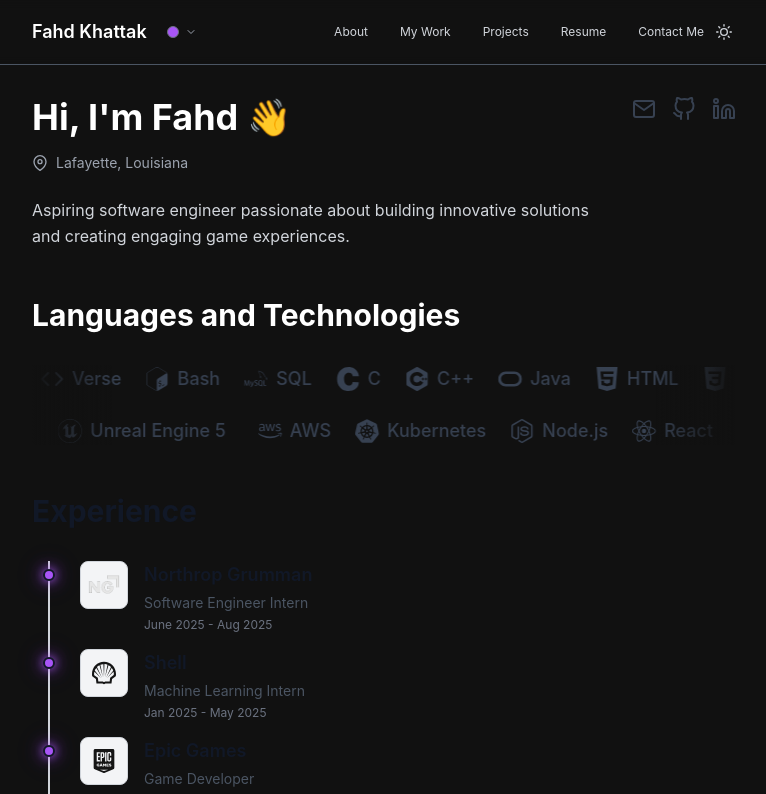
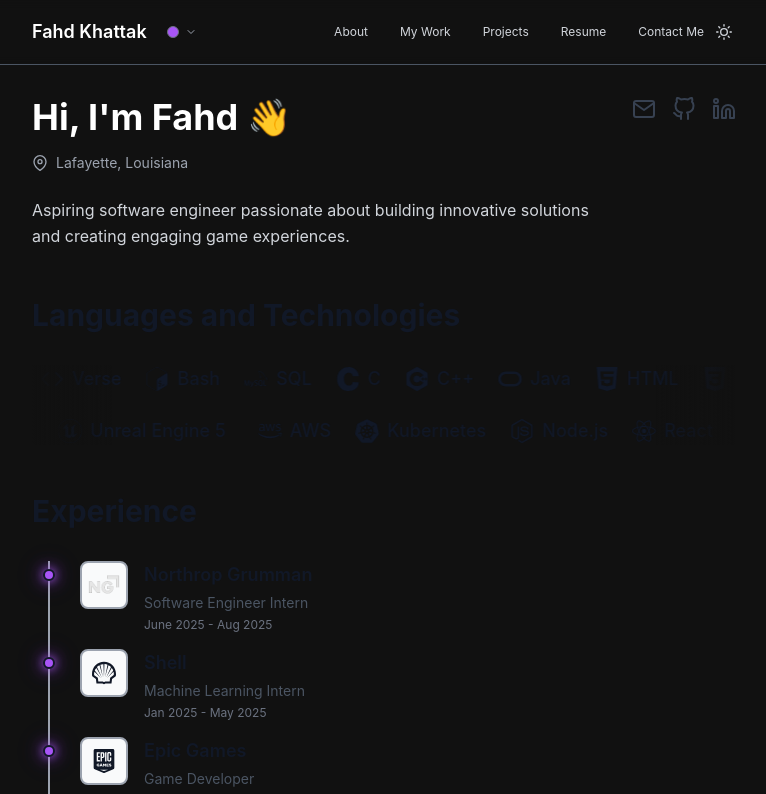
Before and after one commit to Fkhattak819/personal-website, a Next.js app: page / in a window 1280 px wide. Shown: the top 794 px of the page, without its empty margins (256-1022 px from the left). Built offline with nearby package versions, Linux system fonts and the light colour scheme; a web font is replaced by a local one.

Commit message:
Fix light mode contrast issues: TechStack icons and Experience timeline/logos

```diff
--- a/app/globals.css
+++ b/app/globals.css
@@ -91,6 +91,10 @@
   will-change: filter;
 }
 
+html.light .grayscale-logo {
+  filter: brightness(0) contrast(1);
+}
+
 .project-card {
   box-shadow: 0 0 0 transparent;
   transition: box-shadow 0.3s ease, transform 0.3s ease;
--- a/components/Experience.tsx
+++ b/components/Experience.tsx
@@ -74,7 +74,7 @@
       <h2 className="text-2xl md:text-3xl font-bold mb-8 text-gray-900 dark:text-white">Experience</h2>
       <div className="relative">
         {/* Timeline line */}
-        <div className="absolute left-4 top-0 bottom-0 w-0.5 bg-gray-300 dark:bg-white/30"></div>
+        <div className="absolute left-4 top-0 bottom-0 w-0.5 bg-gray-400 dark:bg-white/30"></div>
 
         <div className="space-y-4">
           {experiences.map((exp, index) => {
@@ -92,7 +92,7 @@
 
                 <div className="flex items-start gap-4">
                   {/* Company Logo */}
-                  <div className="flex-shrink-0 w-12 h-12 rounded-lg bg-gray-100 dark:bg-white/5 border border-gray-300 dark:border-neutral-700 flex items-center justify-center overflow-hidden">
+                  <div className="flex-shrink-0 w-12 h-12 rounded-lg bg-gray-50 dark:bg-white/5 border-2 border-gray-400 dark:border-neutral-700 flex items-center justify-center overflow-hidden">
                     {exp.logoImage ? (
                       <Image
                         src={exp.logoImage}
@@ -103,7 +103,7 @@
                       />
                     ) : LogoIcon ? (
                       <LogoIcon
-                        className="w-6 h-6 text-gray-900 dark:text-white grayscale-logo"
+                        className="w-6 h-6 text-gray-900 dark:text-white"
                       />
                     ) : null}
                   </div>
--- a/components/TechStack.tsx
+++ b/components/TechStack.tsx
@@ -67,7 +67,7 @@
 export default function TechStack() {
   return (
     <section id="languages-and-technologies" className="mb-12 overflow-hidden">
-      <h2 className="text-2xl md:text-3xl font-bold mb-8">Languages and Technologies</h2>
+      <h2 className="text-2xl md:text-3xl font-bold mb-8 text-gray-900 dark:text-white">Languages and Technologies</h2>
 
       <div className="relative w-full">
         {/* Gradient masks for smooth fade edges */}
@@ -80,8 +80,8 @@
             {programmingLanguages.map((tech) => {
               const Icon = tech.icon;
               return (
-                <div key={tech.name} className="flex items-center gap-2 text-gray-700 dark:text-gray-200 hover:text-gray-900 dark:hover:text-white transition-colors">
-                  <Icon className="w-6 h-6" />
+                <div key={tech.name} className="flex items-center gap-2 text-gray-900 dark:text-gray-200 hover:text-gray-700 dark:hover:text-white transition-colors">
+                  <Icon className="w-6 h-6 text-gray-900 dark:text-gray-200" />
                   <span className="text-lg font-medium">{tech.name}</span>
                 </div>
               );
@@ -93,8 +93,8 @@
             {programmingLanguages.map((tech) => {
               const Icon = tech.icon;
               return (
-                <div key={`${tech.name}-duplicate`} className="flex items-center gap-2 text-gray-700 dark:text-gray-200 hover:text-gray-900 dark:hover:text-white transition-colors">
-                  <Icon className="w-6 h-6" />
+                <div key={`${tech.name}-duplicate`} className="flex items-center gap-2 text-gray-900 dark:text-gray-200 hover:text-gray-700 dark:hover:text-white transition-colors">
+                  <Icon className="w-6 h-6 text-gray-900 dark:text-gray-200" />
                   <span className="text-lg font-medium">{tech.name}</span>
                 </div>
               );
@@ -108,8 +108,8 @@
             {technologies.map((tech) => {
               const Icon = tech.icon;
               return (
-                <div key={tech.name} className="flex items-center gap-2 text-gray-700 dark:text-gray-200 hover:text-gray-900 dark:hover:text-white transition-colors">
-                  <Icon className="w-6 h-6" />
+                <div key={tech.name} className="flex items-center gap-2 text-gray-900 dark:text-gray-200 hover:text-gray-700 dark:hover:text-white transition-colors">
+                  <Icon className="w-6 h-6 text-gray-900 dark:text-gray-200" />
                   <span className="text-lg font-medium">{tech.name}</span>
                 </div>
               );
@@ -121,8 +121,8 @@
             {technologies.map((tech) => {
               const Icon = tech.icon;
               return (
-                <div key={`${tech.name}-duplicate`} className="flex items-center gap-2 text-gray-700 dark:text-gray-200 hover:text-gray-900 dark:hover:text-white transition-colors">
-                  <Icon className="w-6 h-6" />
+                <div key={`${tech.name}-duplicate`} className="flex items-center gap-2 text-gray-900 dark:text-gray-200 hover:text-gray-700 dark:hover:text-white transition-colors">
+                  <Icon className="w-6 h-6 text-gray-900 dark:text-gray-200" />
                   <span className="text-lg font-medium">{tech.name}</span>
                 </div>
               );
```
